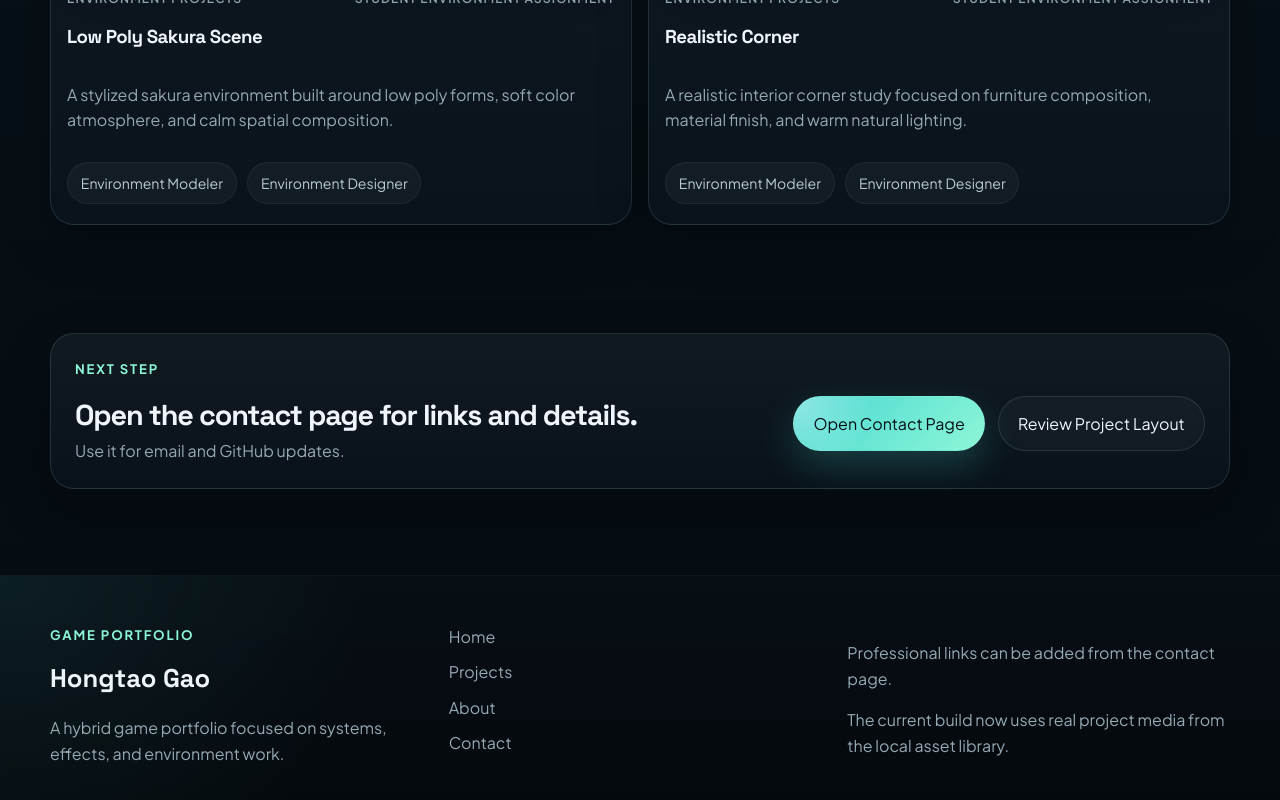
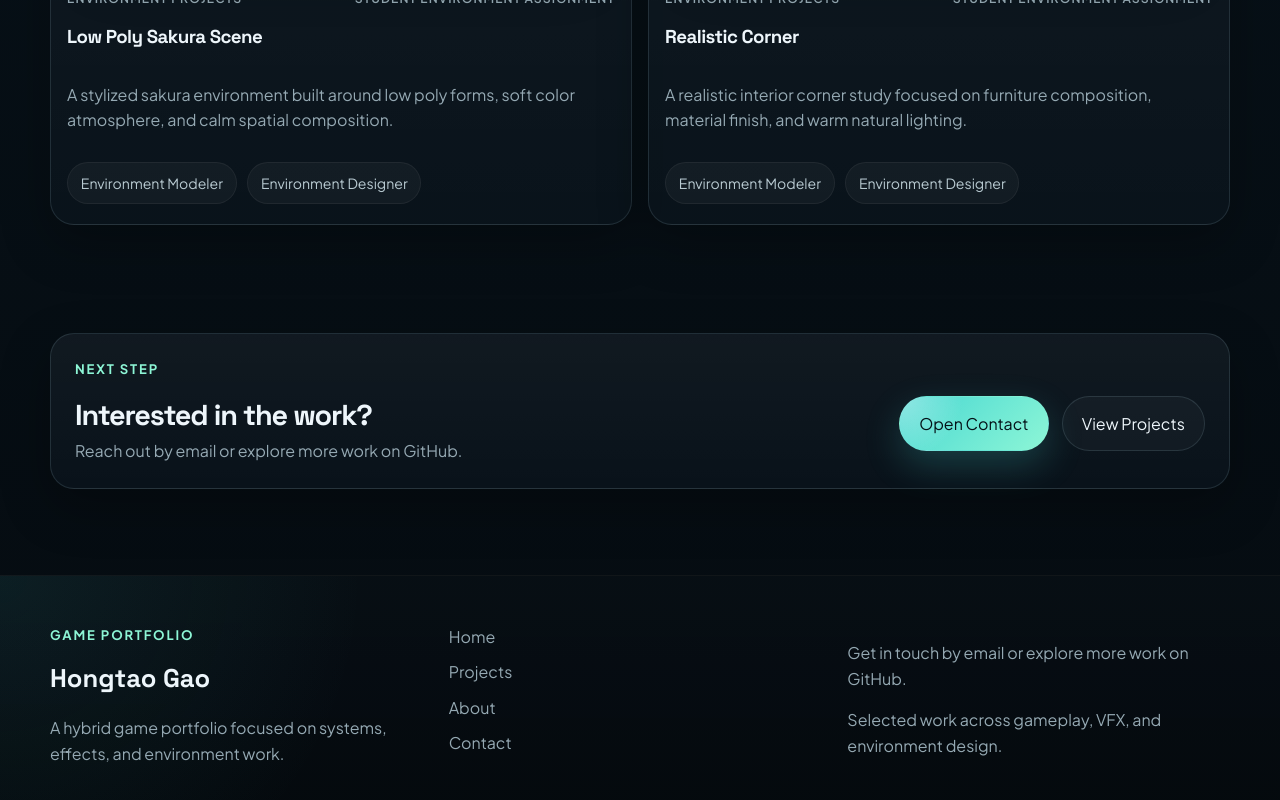
Before and after one commit to koishisama/Web-Portfolio, a React (Vite) app: page /projects in a window 1280 px wide. Shown: the part 2466-3266 px from the top of the page. Built offline with nearby package versions, Linux system fonts and the light colour scheme; the HTML template or start-up script is replaced by a standard one.

Commit message:
Refine public-facing site copy

```diff
--- a/index.html
+++ b/index.html
@@ -5,35 +5,13 @@
     <meta name="viewport" content="width=device-width, initial-scale=1.0" />
     <meta
       name="description"
-      content="Hongtao Gao's game portfolio featuring gameplay programming, real-time VFX, AR interaction, and environment work."
+      content="Hongtao Gao's game portfolio featuring gameplay programming, real-time VFX, interactive scenes, and environment work."
     />
     <title>Hongtao Gao | Game Portfolio</title>
   </head>
   <body>
-    <div id="root">
-      <div
-        style="
-          min-height: 100vh;
-          display: grid;
-          place-items: center;
-          padding: 24px;
-          background: #071017;
-          color: #eef6fb;
-          font-family: 'Segoe UI', sans-serif;
-          text-align: center;
-        "
-      >
-        <div style="max-width: 720px;">
-          <h1 style="margin: 0 0 16px; font-size: 32px;">Portfolio App Bootstrap Required</h1>
-          <p style="margin: 0 0 12px; color: #b8cad1;">
-            This site is a React + Vite app and will not run by opening index.html directly.
-          </p>
-          <p style="margin: 0; color: #95a9b3;">
-            Start it with a dev server or build it first, then open the generated output.
-          </p>
-        </div>
-      </div>
-    </div>
+    <div id="root"></div>
+    <noscript>Please enable JavaScript to view this portfolio.</noscript>
     <script type="module" src="/src/main.tsx"></script>
   </body>
   </html>
--- a/src/components/ContactCTA.tsx
+++ b/src/components/ContactCTA.tsx
@@ -6,8 +6,8 @@ type ContactCTAProps = {
 };
 
 export default function ContactCTA({
-  title = "Open the contact page for links and details.",
-  description = "Use it for email and GitHub updates."
+  title = "Get in touch or explore more work.",
+  description = "Reach out by email or explore more work on GitHub."
 }: ContactCTAProps) {
   return (
     <section className="page-section">
@@ -19,11 +19,11 @@ export default function ContactCTA({
             <p className="section-description">{description}</p>
           </div>
           <div className="button-row">
-          <Link className="button button--primary" to="/contact">
-            Open Contact Page
-          </Link>
+            <Link className="button button--primary" to="/contact">
+              Open Contact
+            </Link>
             <Link className="button button--ghost" to="/projects">
-              Review Project Layout
+              View Projects
             </Link>
           </div>
         </div>
--- a/src/components/Footer.tsx
+++ b/src/components/Footer.tsx
@@ -21,8 +21,8 @@ export default function Footer() {
         </div>
 
         <div className="footer-note">
-          <p>Professional links can be added from the contact page.</p>
-          <p>The current build now uses real project media from the local asset library.</p>
+          <p>Get in touch by email or explore more work on GitHub.</p>
+          <p>Selected work across gameplay, VFX, and environment design.</p>
         </div>
       </div>
     </footer>
--- a/src/pages/AboutPage.tsx
+++ b/src/pages/AboutPage.tsx
@@ -84,8 +84,8 @@ export default function AboutPage() {
       </Reveal>
 
       <ContactCTA
-        title="Open the contact page for links and updates."
-        description="Email and GitHub details can be added there."
+        title="Get in touch or explore more work."
+        description="Reach out by email or explore more work on GitHub."
       />
     </>
   );
--- a/src/pages/ContactPage.tsx
+++ b/src/pages/ContactPage.tsx
@@ -9,9 +9,7 @@ export default function ContactPage() {
         <div className="page-shell">
           <p className="eyebrow">Contact</p>
           <h1 className="display-title">Contact and external links</h1>
-          <p className="lead">
-            Use these cards to add your recruiter-facing links and contact details.
-          </p>
+          <p className="lead">Get in touch directly or explore more work online.</p>
         </div>
       </section>
 
@@ -19,8 +17,8 @@ export default function ContactPage() {
         <div className="page-shell">
           <SectionHeading
             eyebrow="Contact Cards"
-            title="Ready for email and GitHub"
-            description="Replace the temporary values below with your real contact details and links."
+            title="Email and GitHub"
+            description="Direct contact and project links."
           />
           <div className="contact-grid">
             {siteMeta.contactCards.map((card) => (
--- a/src/pages/ProjectCaseStudyPage.tsx
+++ b/src/pages/ProjectCaseStudyPage.tsx
@@ -93,8 +93,8 @@ export default function ProjectCaseStudyPage() {
       />
 
       <ContactCTA
-        title={`More details can be added to ${project.title} over time.`}
-        description="Additional implementation notes, links, and supporting material can be added later."
+        title={`Interested in ${project.title}?`}
+        description="Reach out by email or explore more work on GitHub."
       />
     </>
   );
--- a/src/pages/ProjectsPage.tsx
+++ b/src/pages/ProjectsPage.tsx
@@ -55,8 +55,8 @@ export default function ProjectsPage() {
       </Reveal>
 
       <ContactCTA
-        title="Open the contact page for links and details."
-        description="Use it for email and GitHub updates."
+        title="Interested in the work?"
+        description="Reach out by email or explore more work on GitHub."
       />
     </>
   );
```
